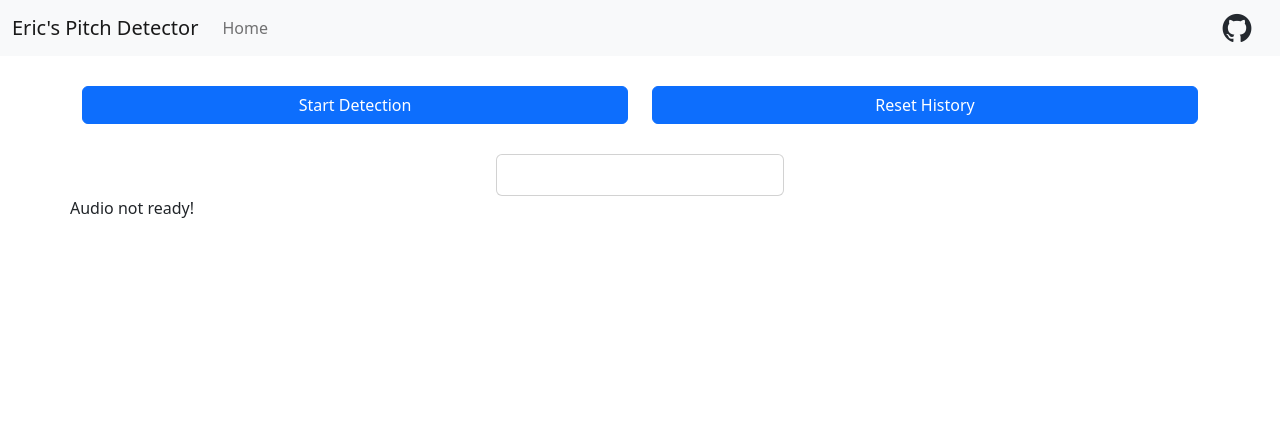
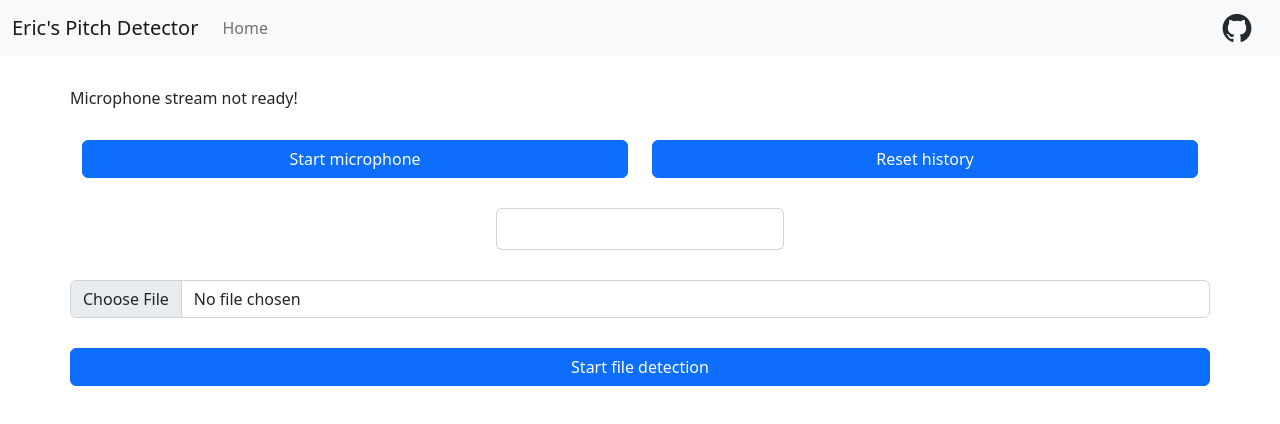
Before and after one commit to ARandomUser123/pitch-detector, a React (Create React App) app in the folder pitch-detector/: page / in a window 1280 px wide. Shown: the top 424 px of the page. Built offline with nearby package versions, Linux system fonts and the light colour scheme.

Commit message:
added file detection

```diff
--- a/pitch-detector/public/index.html
+++ b/pitch-detector/public/index.html
@@ -24,7 +24,7 @@
       work correctly both with client-side routing and a non-root public URL.
       Learn how to configure a non-root public URL by running `npm run build`.
     -->
-    <title>React App</title>
+    <title>Pitch Detector</title>
   </head>
   <body>
     <noscript>You need to enable JavaScript to run this app.</noscript>
--- a/pitch-detector/src/components/Main.js
+++ b/pitch-detector/src/components/Main.js
@@ -6,12 +6,14 @@ import Button from "react-bootstrap/Button";
 import { PitchDetector } from "pitchy";
 import { useState, useRef } from "react";
 import pitchMap from "../utils/pitchMap";
+import Form from "react-bootstrap/Form";
 
 export default function Main() {
   const audio = useRef(null);
   const [timer, setTimer] = useState(null);
   const [pitch, setPitch] = useState(null);
   const [history, setHistory] = useState([]);
+  const [file, setFile] = useState(null);
   const released = useRef(true);
 
   const clearHistory = () => {
@@ -43,6 +45,7 @@ export default function Main() {
     const detector = PitchDetector.forFloat32Array(analyser.fftSize);
     const input = new Float32Array(detector.inputLength);
     analyser.getFloatTimeDomainData(input);
+    console.log(input);
     const [frequency, clarity] = detector.findPitch(
       input,
       audioContext.sampleRate
@@ -78,33 +81,91 @@ export default function Main() {
   return (
     <Container style={{ marginTop: 30 }}>
       <Row style={{ marginBottom: 30 }}>
+        {`Microphone stream ${audio.current == null ? "not " : ""}ready!`}
+      </Row>
+      <Row style={{ marginBottom: 30 }}>
         <Col>
           <Button
             style={{ width: "100%" }}
             onClick={audio.current == null ? startDetection : stopMicrophone}
           >
-            {audio.current == null ? "Start Detection" : "Stop microphone"}
+            {audio.current == null ? "Start microphone" : "Stop microphone"}
           </Button>
         </Col>
         <Col>
           <Button style={{ width: "100%" }} onClick={clearHistory}>
-            Reset History
+            Reset history
           </Button>
         </Col>
       </Row>
-      <Row style={{ margiTop: 30 }} className="justify-content-center">
+
+      <Row
+        style={{ marginTop: 30, marginBottom: 30 }}
+        className="justify-content-center"
+      >
         <Card style={{ width: "18rem" }}>
           <Card.Body>
             <Card.Title></Card.Title>
-            <Card.Text>
-              <h2>{pitch}</h2>
-            </Card.Text>
+            <Card.Text style={{ fontSize: 24 }}>{pitch}</Card.Text>
             {/* <Button variant="primary">Go somewhere</Button> */}
           </Card.Body>
         </Card>
       </Row>
-      <Row> {audio.current == null ? "Audio not ready!" : "Audio ready"} </Row>
+
       <Row> {history.join(",")} </Row>
+      <Row style={{ marginBottom: 30 }}>
+        <Form.Control
+          type="file"
+          onChange={(event) => {
+            const files = event.target.files;
+            if (files.length > 0) {
+              const audioFile = files[0];
+              setFile(audioFile);
+            }
+          }}
+        />
+      </Row>
+      <Row>
+        <Button
+          variant="primary"
+          onClick={() => {
+            const reader = new FileReader();
+            reader.readAsArrayBuffer(file);
+            reader.onload = async () => {
+              const arrayBuffer = reader.result;
+              // const float32Array = Float32Array.from(arrayBuffer);
+              const offlineAudioContext = new OfflineAudioContext({
+                length: 1,
+                sampleRate: 44100,
+              });
+              const audioBuffer = await offlineAudioContext.decodeAudioData(
+                arrayBuffer
+              );
+              for (
+                let i = 0;
+                i < audioBuffer.length;
+                i += audioBuffer.sampleRate / 10
+              ) {
+                const input = new Float32Array(audioBuffer.sampleRate / 10);
+                audioBuffer.copyFromChannel(input, 0, i);
+                const detector = PitchDetector.forFloat32Array(
+                  audioBuffer.sampleRate / 10
+                );
+                // console.log(input);
+                const [frequency, clarity] = detector.findPitch(
+                  input,
+                  offlineAudioContext.sampleRate
+                );
+                // console.log(frequency, clarity);
+                const pitchNew = freqToPitch(frequency);
+                console.log("pitchNew", pitchNew);
+              }
+            };
+          }}
+        >
+          Start file detection
+        </Button>
+      </Row>
     </Container>
   );
 }
```
